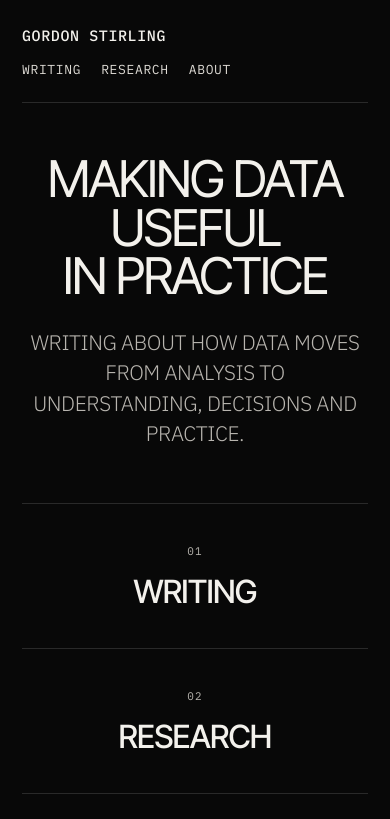
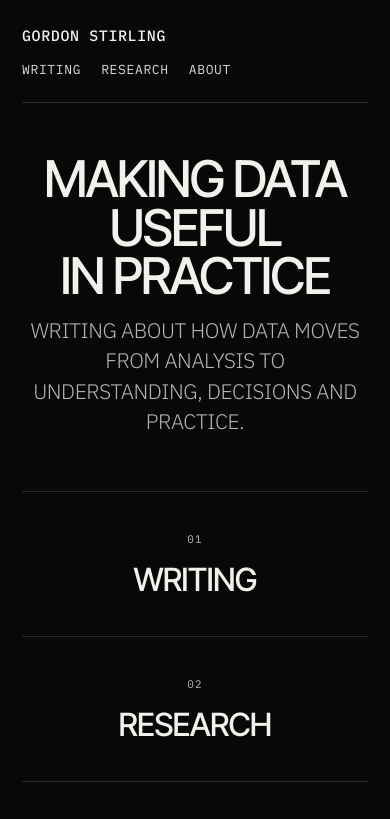
Before and after one commit to GordonStirling/GordonStirling.github.io, a plain HTML site: page index.html in a window 390 px wide. Shown: the top 819 px of the page. Drawn offline with Linux system fonts and the light colour scheme.

Commit message:
Update index.html

```diff
--- a/index.html
+++ b/index.html
@@ -93,10 +93,10 @@
     }
 
     .intro h1 {
-      margin: 0 0 38px;
+      margin: 0 0 20px;
       font-family: "Inter Tight", sans-serif;
       font-size: clamp(58px, 6.2vw, 86px);
-      font-weight: 400;
+      font-weight: 500;
       line-height: 0.96;
       letter-spacing: -0.04em;
       text-transform: uppercase;
@@ -355,8 +355,9 @@
       }
 
       .intro h1 {
-        margin-bottom: 26px;
+        margin-bottom: 14px;
         font-size: clamp(46px, 13vw, 64px);
+        font-weight: 500;
       }
 
       .intro p {
```
